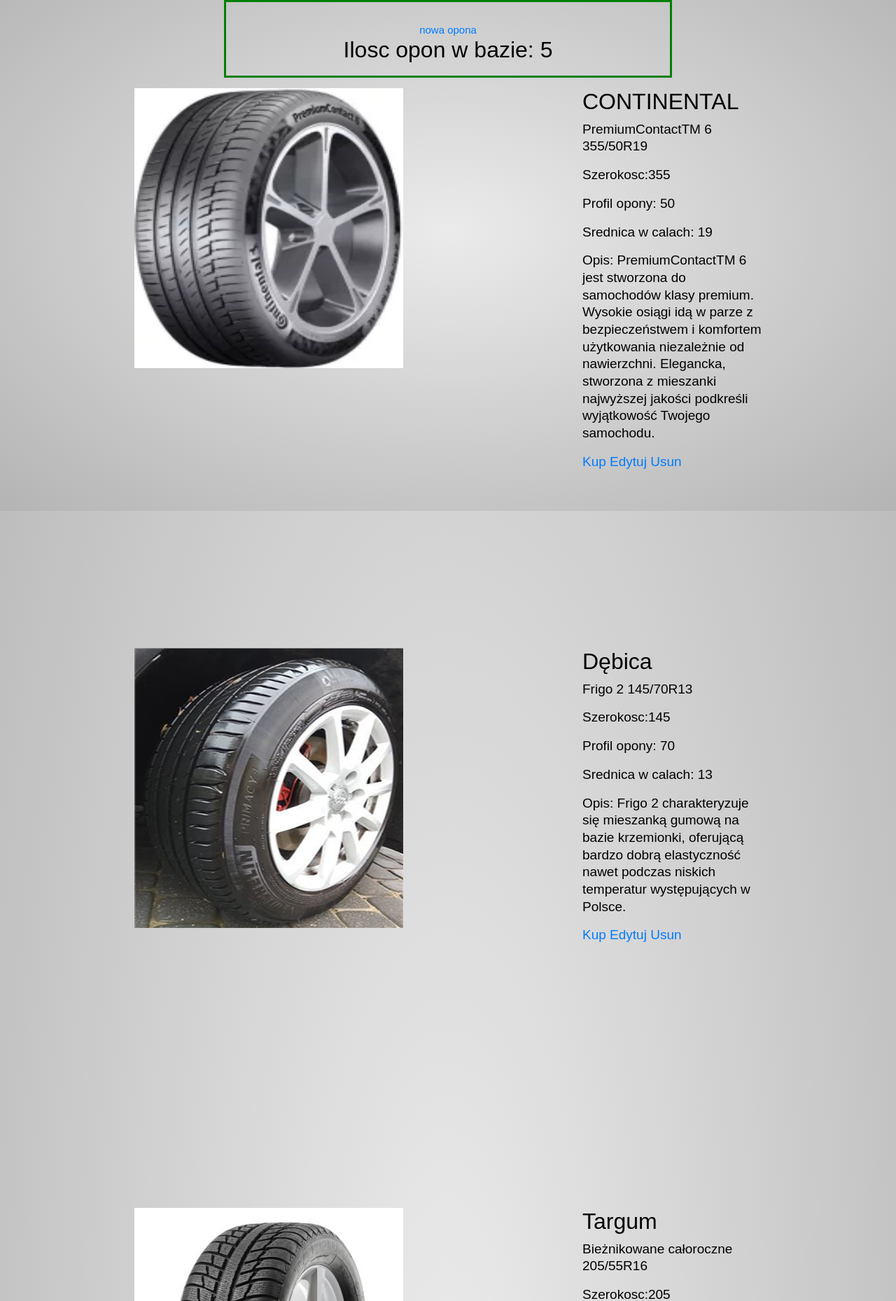
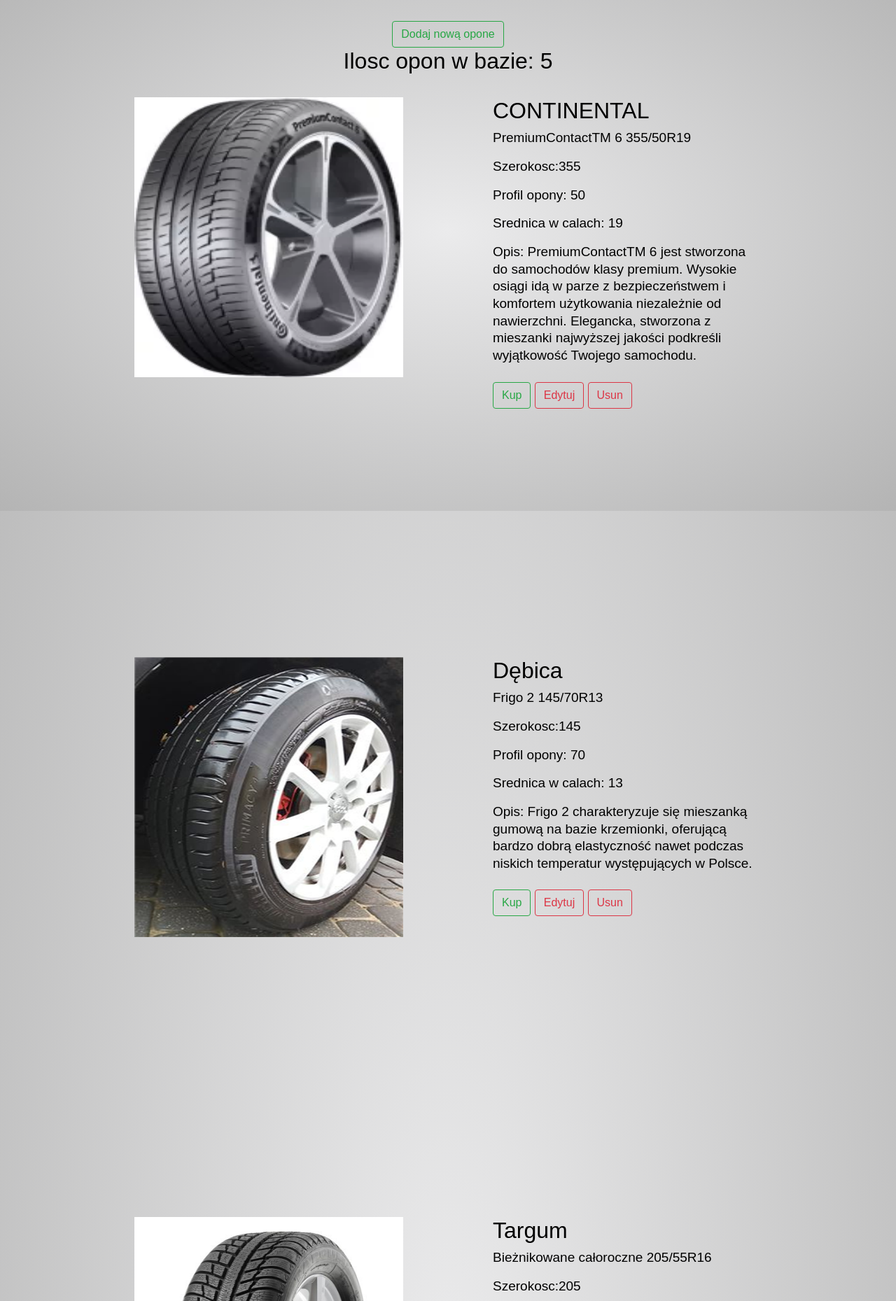
Before and after one commit to jurskimalarski/projZAI, a Django app: page /opony/wszystkie/ in a window 1280 px wide. Shown: the part 70-1929 px from the top of the page at 70% size. Run offline with Django 3.2, Linux system fonts and the light colour scheme; a user stored in the database is signed in; data comes from the database, SQL or seed files in the repository; both versions use the stored data as it was after the commit; some libraries are stand-ins or nearby versions.

Commit message:
Dodanie if dodawanie opon

```diff
--- a/templates/opony.html
+++ b/templates/opony.html
@@ -11,10 +11,12 @@
 
     {% if opony|length == 0%}
         <h2>brak opon</h2>
-        <a href="{% url 'nowa_opona' %}">nowa opona</a>
+
+
+    <a class="btn btn-outline-success" href="{% url 'kup_opone' opona.id %}">Kup</a>
     {% else %}
     {% if user.is_authenticated %}<br>
-        <a href="{% url 'nowa_opona' %}">nowa opona</a>
+        <a class="btn btn-outline-success" href="{% url 'nowa_opona' %}">Dodaj nową opone</a>
     {% else %}
     {% endif %}
 
@@ -37,17 +39,25 @@
         <p>Szerokosc:{{ opona.szerokosc}}</p>
         <p>Profil opony: {{ opona.profil}}</p>
         <p>Srednica w calach: {{ opona.srednica}}</p>
-        <p>Opis: {{opona.opis}}</p>
+        <p1>Opis: {{opona.opis}}</p1>
+        <br><br>
+
+
 
 
 
 
      {% if user.is_authenticated %}
-        <a href="{% url 'kup_opone' opona.id %}">Kup</a>
-         <a href="{% url 'edytuj_opone' opona.id %}">Edytuj</a>
-         <a href="{% url 'usun_opone' opona.id %}">Usun</a>
+        <a class="btn btn-outline-success" href="{% url 'kup_opone' opona.id %}">Kup</a>
+        <a class="btn btn-outline-danger" href="{% url 'edytuj_opone' opona.id %}">Edytuj</a>
+        <a class="btn btn-outline-danger" href="{% url 'usun_opone' opona.id %}">Usun</a>
+
+
+
+
      {% else %}
-         <a href="{% url 'kup_opone' opona.id %}">Kup</a>
+        <a class="btn btn-outline-success" href="{% url 'kup_opone' opona.id %}">Kup</a>
+
 
      {% endif %}
         </div>
--- a/templates/potwierdz.html
+++ b/templates/potwierdz.html
@@ -4,10 +4,12 @@
 {% block producent%} Lista opon {% endblock %}
 
 {% block strona%}
-    <h1>Czy na pewno chcesz usunac {{ opona.producent }} ?</h1>
+<div class="srodek">
+    <h1>Czy na pewno chcesz usunac opone {{ opona.producent }} {{ opona.modelnazwa}} {{ opona.szerokosc}}/{{ opona.profil}}R{{ opona.srednica}} ?</h1>
     <form method="post">
         {% csrf_token %}
-        <button type="submit">Tak Usuń !! </button>
+        <button class="btn btn-outline-danger" type="submit">Tak Usuń !! </button>
 
     </form>
+</div>
 {% endblock %}
--- a/wulkanizacjaweb/static/nowy.css
+++ b/wulkanizacjaweb/static/nowy.css
@@ -4,8 +4,8 @@ html{
     background-image:-webkit-radial-gradient(center, #ebebec, #b4b4b4);
     background-image:-moz-radial-gradient(center, #ebebec, #b4b4b4);
     background-image:radial-gradient(center, #ebebec, #b4b4b4);
-
-
+    height: auto;
+    width: auto;
 }
 
 body{
@@ -15,6 +15,8 @@ body{
     background-image:-webkit-radial-gradient(center, #ebebec, #b4b4b4);
     background-image:-moz-radial-gradient(center, #ebebec, #b4b4b4);
     background-image:radial-gradient(center, #ebebec, #b4b4b4);
+    width: 100%;
+    height: 100%;
 }
 
 
@@ -24,7 +26,7 @@ div.srodek{
 	padding-top: 5px;
     margin: auto;
     width: 50%;
-    border: 3px solid green;
+
     padding: 10px;
     text-align: center;
 }
@@ -45,11 +47,16 @@ font-size: 19px;
 
 div.prawy{
 
-width: 35%;
+width: 45%;
 height: 100%;
 float: right;
 padding-right: 15%;
 font-size: 19px;
+}
+
+div.prawy p1{
+
+
 }
 
 /* napis Witaj.. */
```
Also changed, not shown: db.sqlite3, zdjecia/plakaty/Opona-TARGUM-20560-R16-WINTER-3-96T_104893_480.jpg (added), zdjecia/plakaty/image.webp (added).
